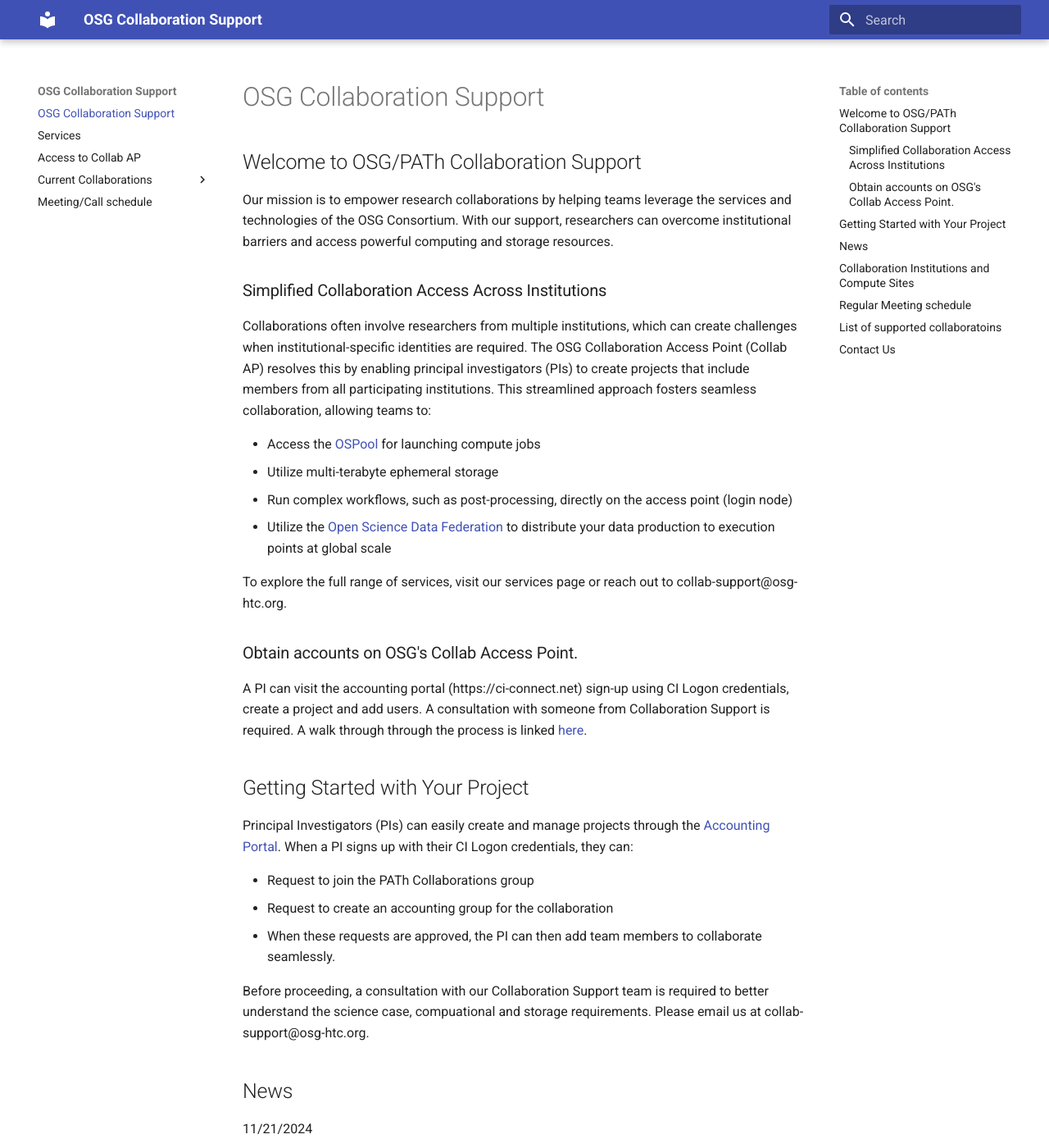
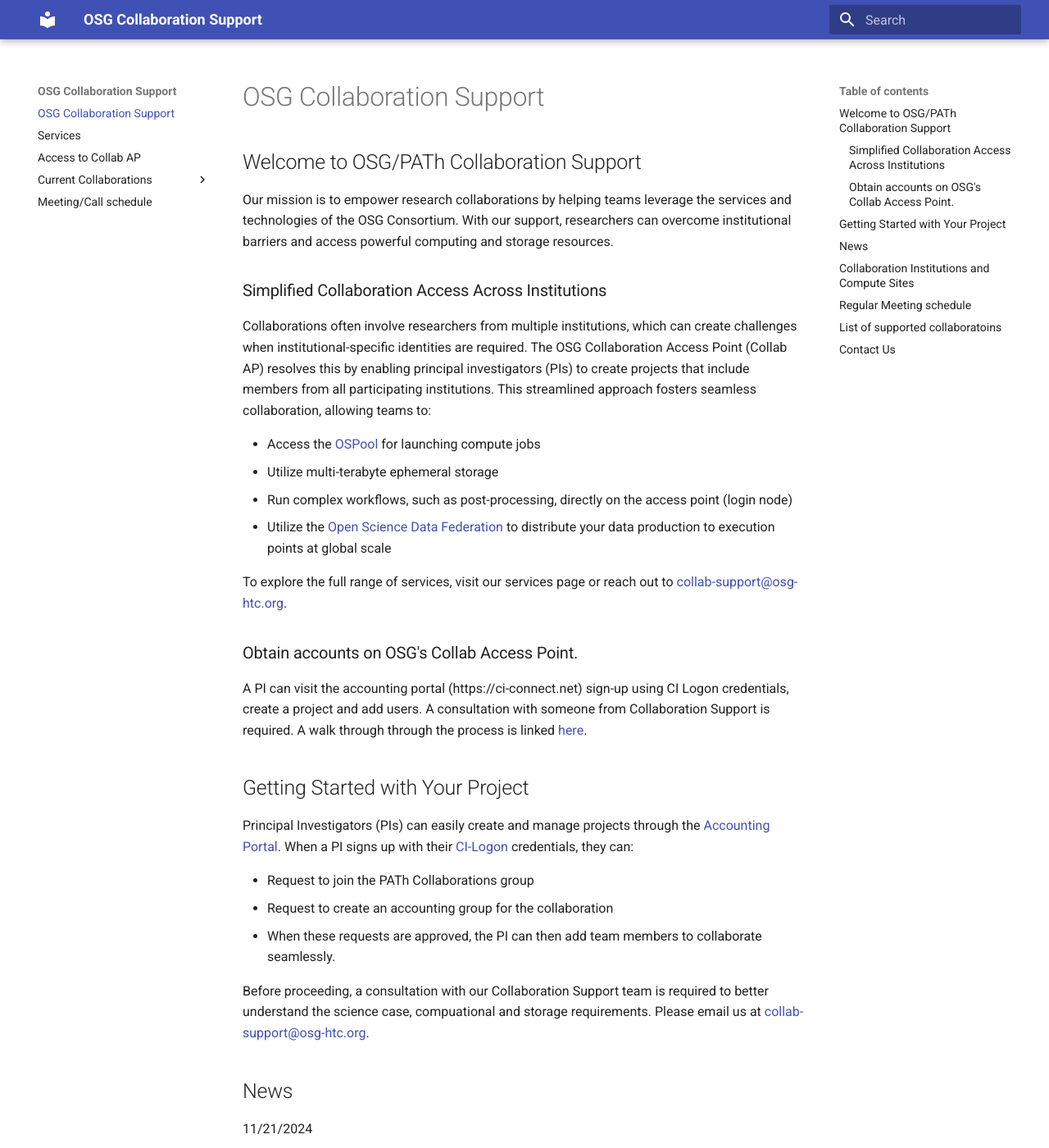
Before and after one commit to osg-htc/collaboration-support, an MkDocs documentation site: the page built from docs/index.md, in a window 1280 px wide and 1400 px high. Shown: the whole window at 82% size. Built offline with MkDocs 1.6.1 and Material for MkDocs 9.7.7, drawn with Linux system fonts in a browser that asks for light colours; part of the change alters nothing that is shown.

```diff
--- a/docs/index.md
+++ b/docs/index.md
@@ -11,20 +11,20 @@ Collaborations often involve researchers from multiple institutions, which can c
   * Run complex workflows, such as post-processing, directly on the access point (login node)
   * Utilize the [Open Science Data Federation](https://osg-htc.org/services/osdf.html) to distribute your data production to execution points at global scale
 
-To explore the full range of services, visit our services page or reach out to collab-support@osg-htc.org.
+To explore the full range of services, visit our services page or reach out to <collab-support@osg-htc.org>.
 
 ### Obtain accounts on OSG's Collab Access Point.
 
 A PI can visit the accounting portal (https://ci-connect.net) sign-up using CI Logon credentials, create a project and add users. A consultation with someone from Collaboration Support is required. A walk through through the process is linked [here](misc/onboard.md).
 
 ## Getting Started with Your Project
-Principal Investigators (PIs) can easily create and manage projects through the [Accounting Portal](https://ci-connect.net). When a PI signs up with their CI Logon credentials, they can:
+Principal Investigators (PIs) can easily create and manage projects through the [Accounting Portal](https://ci-connect.net). When a PI signs up with their [CI-Logon](https://www.cilogon.org/) credentials, they can:
 
  * Request to join the PATh Collaborations group
  * Request to create an accounting group for the collaboration
  * When these requests are approved, the PI can then add team members to collaborate seamlessly.
 
-Before proceeding, a consultation with our Collaboration Support team is required to better understand the science case, compuational and storage requirements. Please email us at collab-support@osg-htc.org.
+Before proceeding, a consultation with our Collaboration Support team is required to better understand the science case, compuational and storage requirements. Please email us at <collab-support@osg-htc.org>.
 
 ## News
 
```
